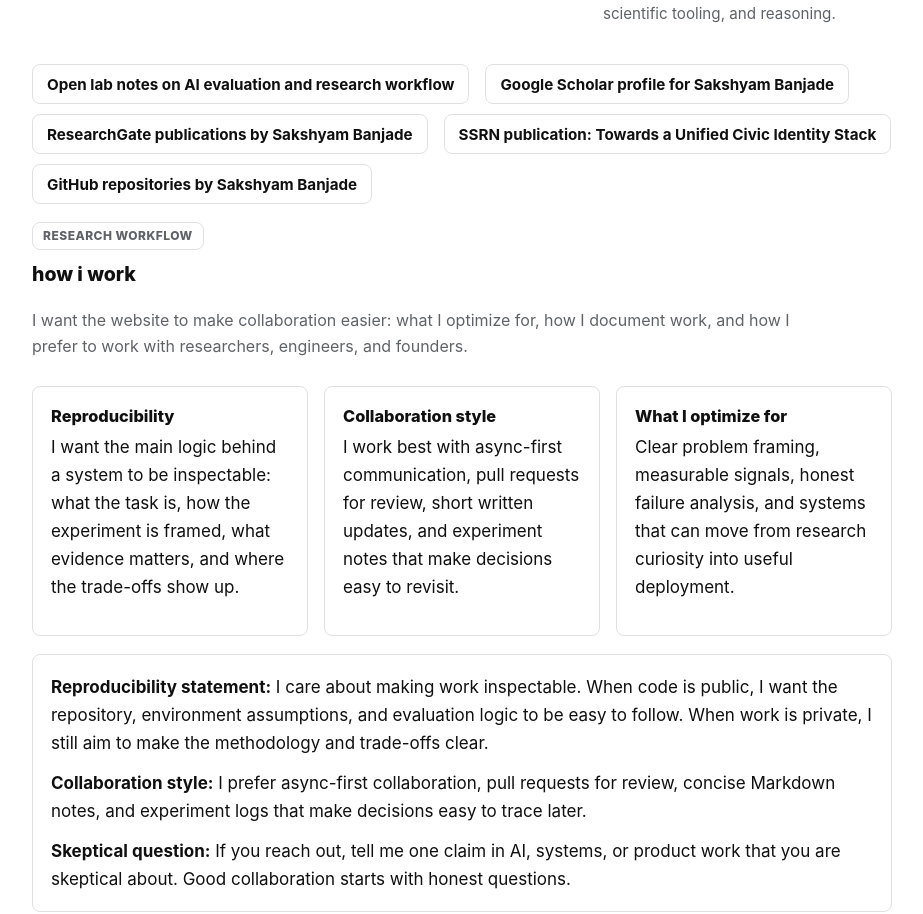
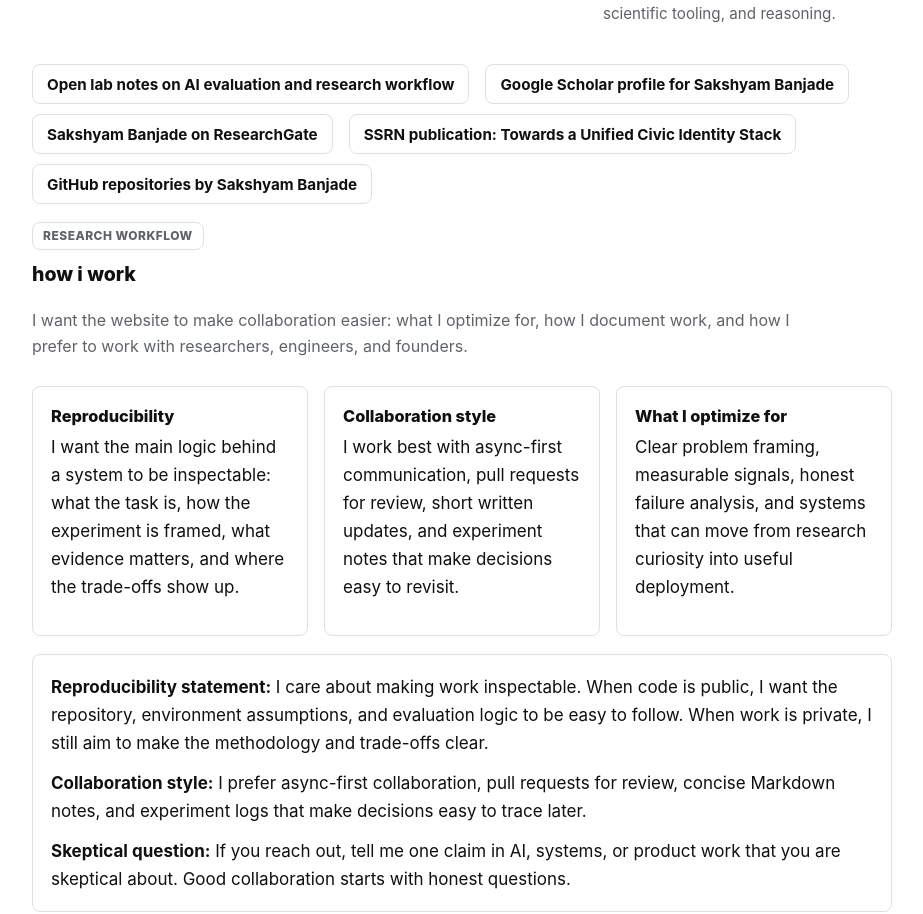
Before and after one commit to sakshyambanjade/Portfolio, a React (Vite) app: page /research in a window 1280 px wide. Shown: the part 1010-1924 px from the top of the page, without its empty margins (178-1101 px from the left). Built offline with nearby package versions, Linux system fonts and the light colour scheme.

Commit message:
Rename ResearchGate link label

```diff
--- a/research/index.html
+++ b/research/index.html
@@ -91,7 +91,7 @@
         <p class="action-links section-actions">
           <a href="/notes/">Open lab notes on AI evaluation and research workflow</a>
           <a href="https://scholar.google.com/citations?user=ltUdGkgAAAAJ&amp;hl=en">Google Scholar profile for Sakshyam Banjade</a>
-          <a href="https://www.researchgate.net/profile/Sakshyam-Banjade-2">ResearchGate publications by Sakshyam Banjade</a>
+          <a href="https://www.researchgate.net/profile/Sakshyam-Banjade-2">Sakshyam Banjade on ResearchGate</a>
           <a href="https://papers.ssrn.com/sol3/papers.cfm?abstract_id=6392278">SSRN publication: Towards a Unified Civic Identity Stack</a>
           <a href="https://github.com/sakshyambanjade">GitHub repositories by Sakshyam Banjade</a>
         </p>
--- a/src/content.js
+++ b/src/content.js
@@ -30,7 +30,7 @@ export const researchProfileLinks = [
     href: "https://scholar.google.com/citations?user=ltUdGkgAAAAJ&hl=en",
   },
   {
-    label: "ResearchGate publications by Sakshyam Banjade",
+    label: "Sakshyam Banjade on ResearchGate",
     href: "https://www.researchgate.net/profile/Sakshyam-Banjade-2",
   },
   {
```
